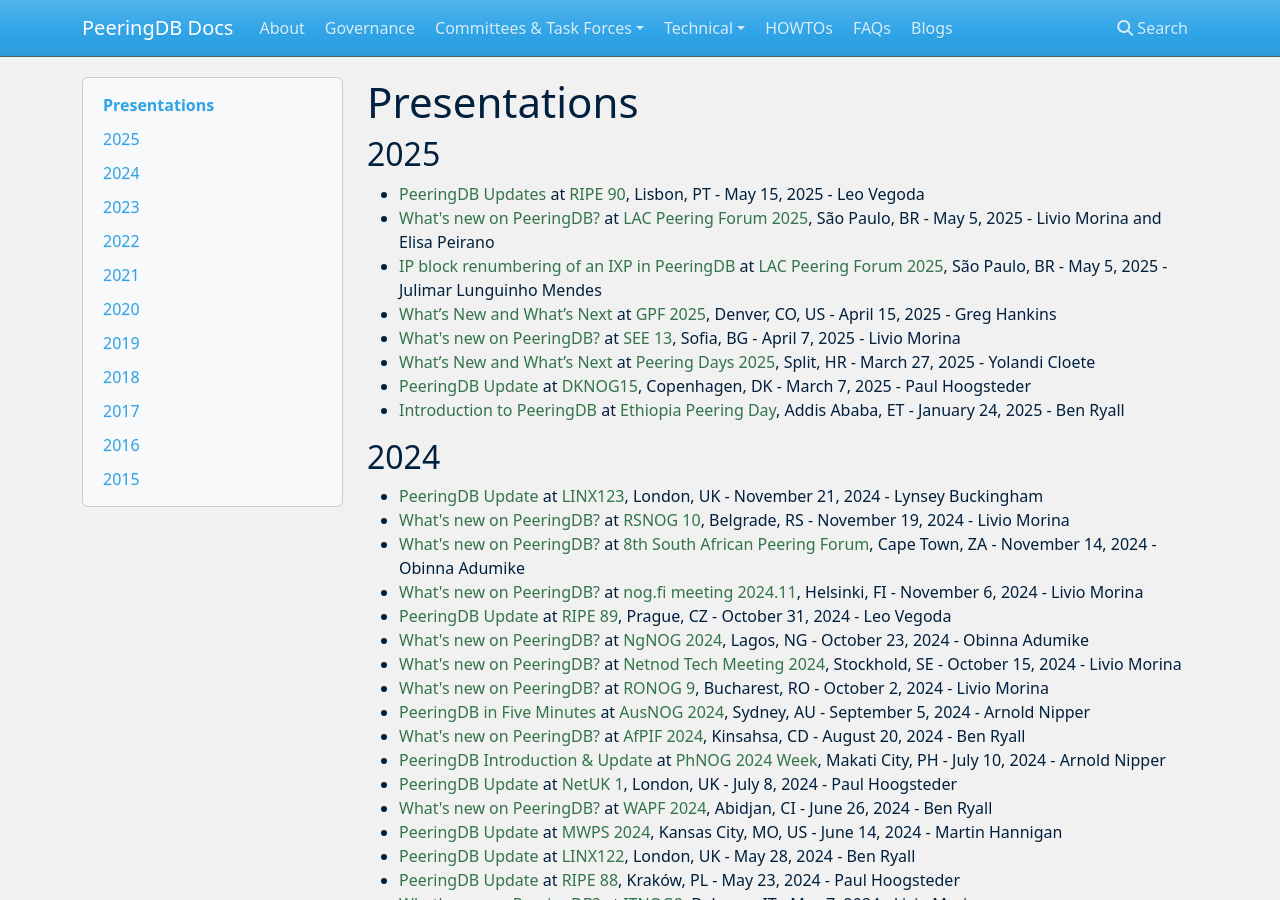
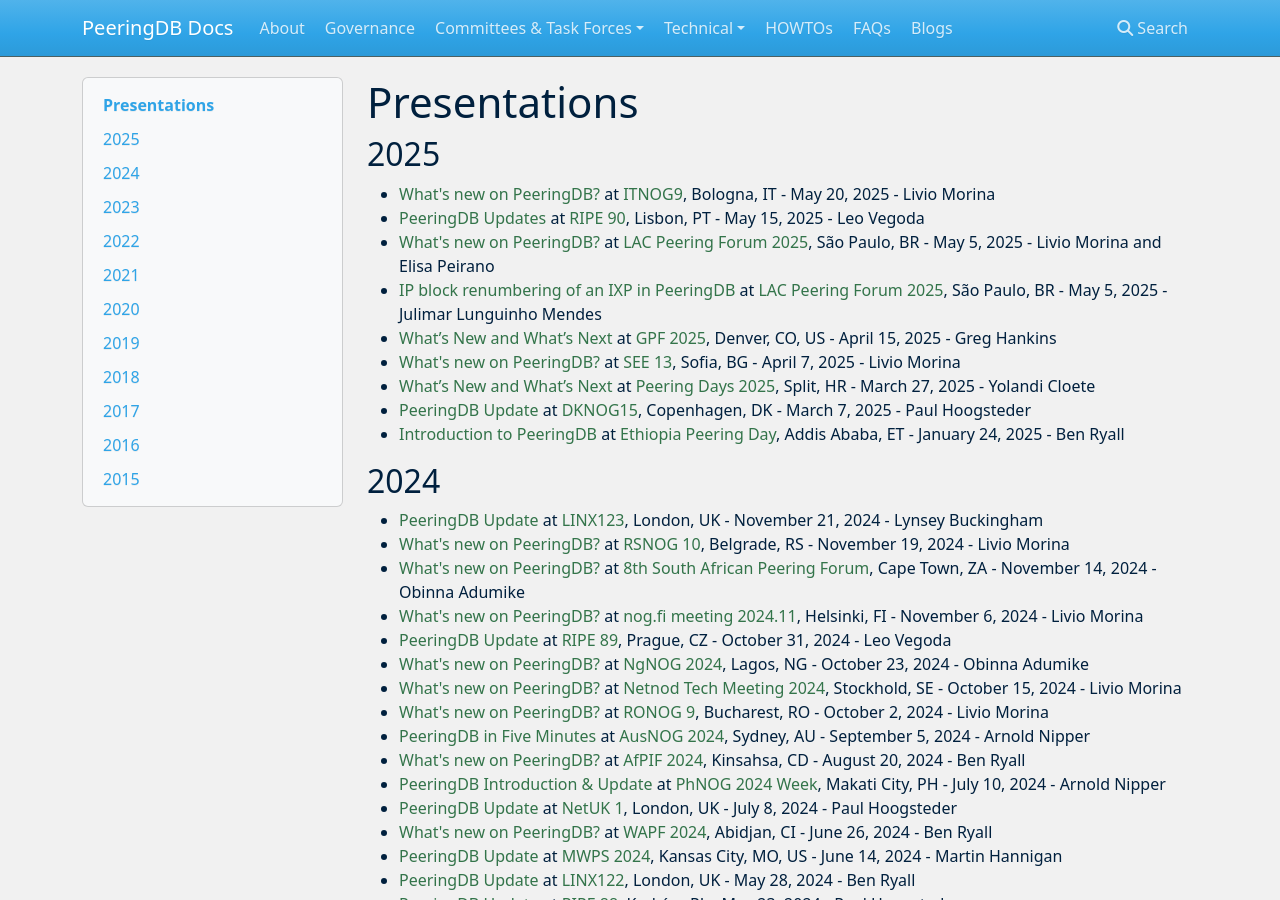
Before and after one commit to peeringdb/docs, an MkDocs documentation site: the page built from docs/presentations.md, in a window 1280 px wide and 900 px high. Built offline with MkDocs 1.6.1, drawn with Linux system fonts in a browser that asks for light colours; nearby versions of some CDN libraries.

Commit message:
Added Livio's ITNOG9 presentation.

```diff
--- a/docs/presentations.md
+++ b/docs/presentations.md
@@ -2,6 +2,7 @@
 
 ## 2025
 
+- [What's new on PeeringDB?](presentation/20250520_ITNOG9_Morina_Livio.pdf) at [ITNOG9](https://www.itnog.it/itnog9/), Bologna, IT - May 20, 2025 - Livio Morina
 - [PeeringDB Updates](presentation/20250515_RIPE90_2025_Leo_Vegoda.pdf) at [RIPE 90](https://ripe90.ripe.net/programme/meeting-plan/connect-wg/), Lisbon, PT - May 15, 2025 - Leo Vegoda
 - [What's new on PeeringDB?](presentation/20250505_LAC_PF_Livio_Morina_Elisa_Peirano.pdf) at [LAC Peering Forum 2025](https://peeringforum.lat/), São Paulo, BR - May 5, 2025 - Livio Morina and Elisa Peirano
 - [IP block renumbering of an IXP in PeeringDB](presentation/20250505_LAC_PF_Julimar_Mendes.pdf) at [LAC Peering Forum 2025](https://peeringforum.lat/), São Paulo, BR - May 5, 2025 - Julimar Lunguinho Mendes
```
